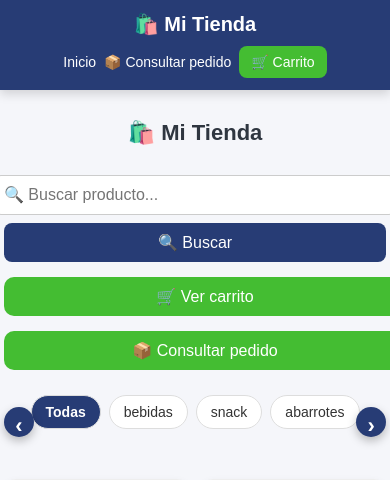
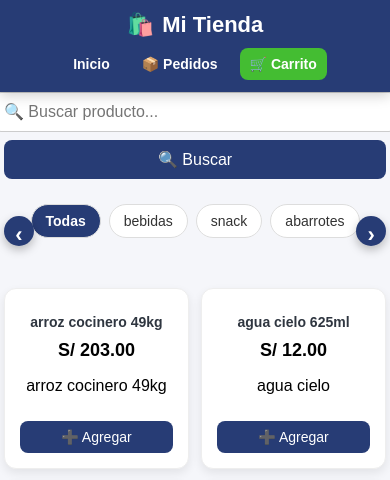
Before and after one commit to edwinsurco/tienda-django, a Django app: page / in a window 390 px wide; the page is wider, and only the part inside the window is pictured. Shown: the top 480 px of that part. Run offline with Django 5.2, Linux system fonts and the light colour scheme; data comes from the database, SQL or seed files in the repository.

Commit message:
Limpiar header y quitar botones duplicados

```diff
--- a/productos/templates/productos/lista_productos.html
+++ b/productos/templates/productos/lista_productos.html
@@ -21,7 +21,7 @@
 <header class="header-tienda">
 
     <div class="logo-tienda">
-        🛍️ Mi Tienda
+        🛍️ <span>Mi Tienda</span>
     </div>
 
     <nav class="nav-tienda">
@@ -31,7 +31,7 @@
         </a>
 
         <a href="{% url 'consultar_pedido' %}">
-            📦 Consultar pedido
+            📦 Pedidos
         </a>
 
         <a href="{% url 'ver_carrito' %}" class="carrito-header">
@@ -41,12 +41,8 @@
     </nav>
 
 </header>
-
 <div class="contenedor">
 
-    <h1 class="titulo">
-        🛍️ Mi Tienda
-    </h1>
 
 
     <!-- BUSCADOR -->
@@ -64,21 +60,7 @@
 
 </form>
 
-    <!-- BOTON CARRITO -->
 
-    <a href="{% url 'ver_carrito' %}"
-       class="boton-carrito">
-
-        🛒 Ver carrito
-
-    </a>
-
-    <a href="{% url 'consultar_pedido' %}"
-     class="boton-carrito">
-
-    📦 Consultar pedido
-
-    </a>
 
     <!-- CATEGORIAS -->
 
--- a/static/css/estilos.css
+++ b/static/css/estilos.css
@@ -609,10 +609,6 @@ button {
 
 }
 
-/* ========================= */
-/* HEADER PROFESIONAL */
-/* ========================= */
-
 .header-tienda {
     position: sticky;
     top: 0;
@@ -625,35 +621,45 @@ button {
     justify-content: space-between;
     align-items: center;
 
-    padding: 12px 5%;
+    padding: 14px 5%;
 
-    box-shadow: 0 4px 10px rgba(0,0,0,0.15);
+    box-shadow: 0 4px 12px rgba(0,0,0,0.18);
 }
 
 .logo-tienda {
-    font-size: 22px;
+    font-size: 24px;
     font-weight: bold;
+    display: flex;
+    align-items: center;
+    gap: 8px;
 }
 
 .nav-tienda {
     display: flex;
-    gap: 15px;
+    gap: 12px;
     align-items: center;
 }
 
 .nav-tienda a {
     color: white;
     text-decoration: none;
-    font-weight: 500;
+    font-weight: bold;
+    padding: 8px 12px;
+    border-radius: 8px;
+    transition: 0.2s;
+}
+
+.nav-tienda a:hover {
+    background: rgba(255,255,255,0.15);
 }
 
 .carrito-header {
     background: #44bd32;
-    padding: 8px 12px;
-    border-radius: 8px;
 }
 
-/* CELULAR */
+.carrito-header:hover {
+    background: #2f9e24 !important;
+}
 
 @media (max-width: 768px) {
 
@@ -664,17 +670,17 @@ button {
     }
 
     .logo-tienda {
-        font-size: 20px;
+        font-size: 22px;
     }
 
     .nav-tienda {
         width: 100%;
         justify-content: center;
         flex-wrap: wrap;
-        gap: 8px;
     }
 
     .nav-tienda a {
         font-size: 14px;
+        padding: 8px 10px;
     }
 }
```
